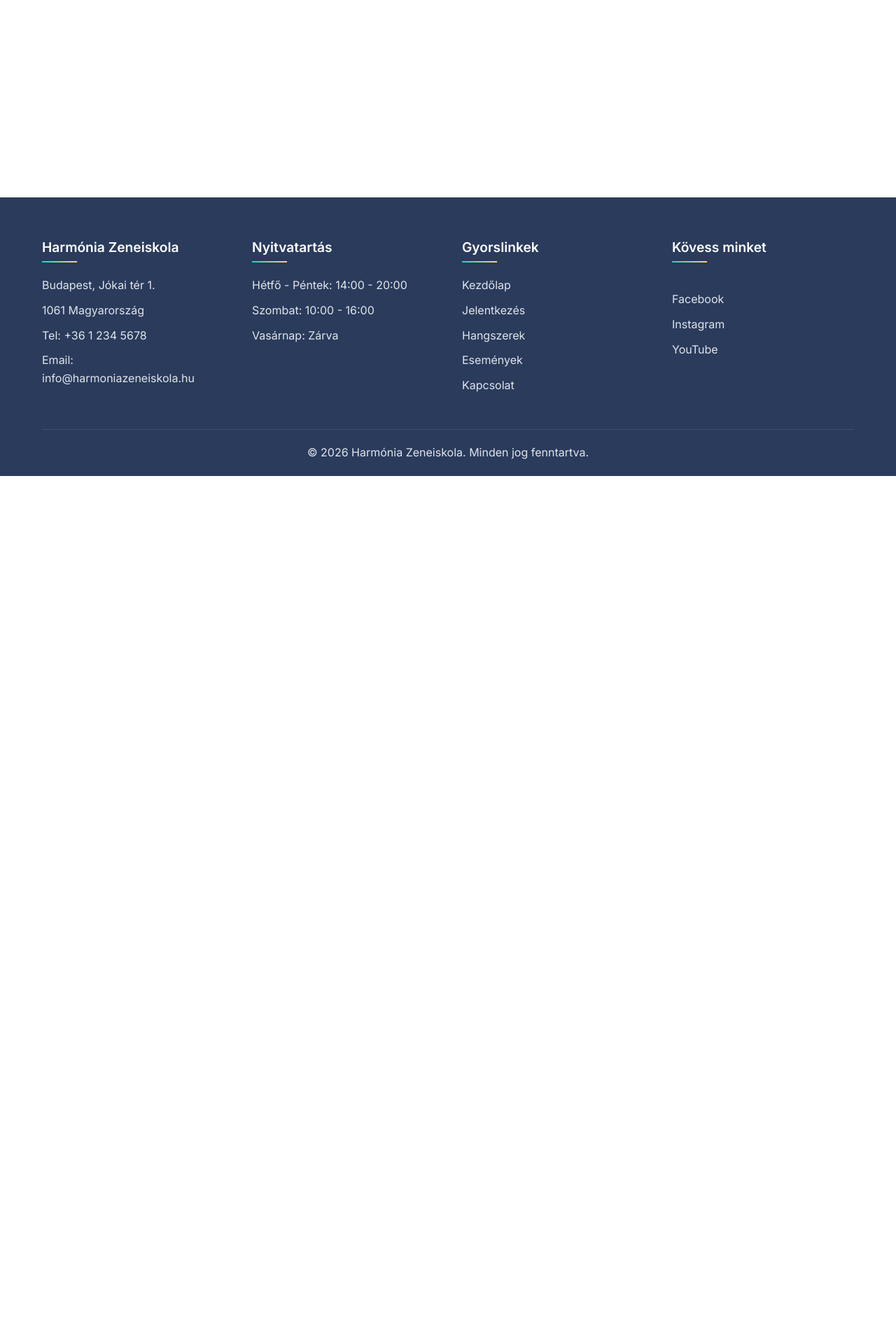
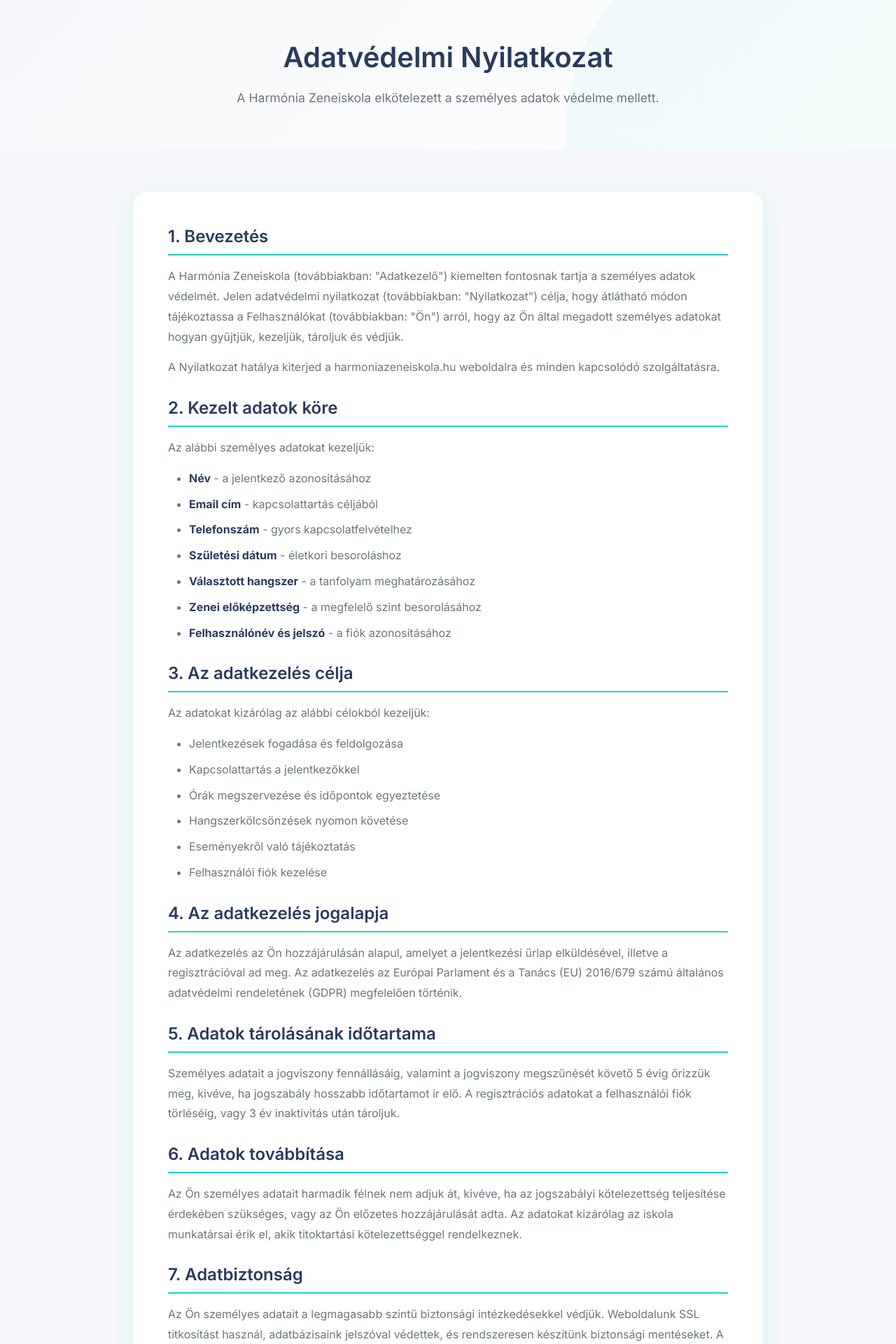
Before and after one commit to FMark161/Vizsgaremek_PR_FM, a React (Vite) app in the folder Frontend/: page /terms in a window 1280 px wide. Shown: the part 120-2040 px from the top of the page at 70% size. Before the commit the page ends 800 px from the top, so only its background shows below. Built offline with nearby package versions, Linux system fonts and the light colour scheme.

Commit message:
kölcsönözhető hangszereknél oktatók frissítése, adatvédelmi nyilatkozat, emlékezz erre a felhasználóra token

```diff
--- a/Frontend/src/App.jsx
+++ b/Frontend/src/App.jsx
@@ -16,6 +16,7 @@ import Admin from "./pages/Admin/Admin.jsx";
 import Login from "./pages/Login/Login.jsx";
 import Register from "./pages/Register/Register.jsx";
 import Lessons from "./pages/Lessons/Lessons.jsx";
+import Terms from './pages/Terms/Terms.jsx';
 
 function App() {
   return (
@@ -32,6 +33,7 @@ function App() {
             <Route path="/contact" element={<Contact />} />
             <Route path="/login" element={<Login />} />
             <Route path="/register" element={<Register />} />
+            <Route path="/terms" element={<Terms />} />
 
             {/* Védett oldalak - csak bejelentkezett felhasználók */}
             <Route path="/rental" element={
--- a/Frontend/src/pages/Login/Login.jsx
+++ b/Frontend/src/pages/Login/Login.jsx
@@ -134,9 +134,6 @@ const Login = () => {
                     />
                     <span>Emlékezz rám</span>
                   </label>
-                  <Link to="/forgot-password" className="auth-forgot-link">
-                    Elfelejtetted a jelszavad?
-                  </Link>
                 </div>
 
                 <button
--- a/Frontend/src/pages/Register/Register.css
+++ b/Frontend/src/pages/Register/Register.css
@@ -249,3 +249,15 @@
   border-left: 4px solid var(--error-red);
   font-size: 0.9rem;
 }
+
+/* Adatvédelmi nyilatkozat link stílusa */
+.terms-link {
+  color: var(--accent-turquoise);
+  text-decoration: underline;
+  transition: color 0.3s ease;
+}
+
+.terms-link:hover {
+  color: var(--accent-turquoise-dark);
+  text-decoration: none;
+}
--- a/Frontend/src/pages/Register/Register.jsx
+++ b/Frontend/src/pages/Register/Register.jsx
@@ -188,7 +188,7 @@ const Register = () => {
                       onChange={handleChange}
                     />
                     <span>
-                      Elfogadom az <Link to="/terms">Adatvédelmi nyilatkozatot</Link> és a <Link to="/terms">Felhasználási feltételeket</Link>
+                      Elfogadom az <Link to="/terms" className="terms-link">Adatvédelmi nyilatkozatot</Link> és a <Link to="/terms" className="terms-link">Felhasználási feltételeket</Link>
                     </span>
                   </label>
                   {errors.acceptTerms && <span className="auth-error-message">{errors.acceptTerms}</span>}
--- /dev/null
+++ b/Frontend/src/pages/Terms/Terms.css
@@ -0,0 +1,152 @@
+/* Terms Hero */
+.terms-hero {
+  background: linear-gradient(135deg, var(--secondary-light) 0%, var(--primary-white) 100%);
+  padding: 60px 0;
+  text-align: center;
+  position: relative;
+  overflow: hidden;
+}
+
+.terms-hero::before {
+  content: '';
+  position: absolute;
+  top: -50%;
+  right: -10%;
+  width: 600px;
+  height: 600px;
+  background: var(--gradient-primary);
+  opacity: 0.05;
+  border-radius: 50%;
+}
+
+.terms-hero h1 {
+  font-size: 2.5rem;
+  color: var(--dark-text);
+  margin-bottom: 20px;
+  position: relative;
+}
+
+.terms-description {
+  max-width: 700px;
+  margin: 0 auto;
+  color: var(--light-text);
+  font-size: 1.1rem;
+  line-height: 1.6;
+  position: relative;
+}
+
+/* Terms Content */
+.terms-content {
+  padding: 60px 0 80px;
+  background-color: var(--secondary-light);
+}
+
+.terms-card {
+  background: var(--primary-white);
+  border-radius: 20px;
+  padding: 50px;
+  box-shadow: 0 10px 30px var(--shadow);
+  max-width: 900px;
+  margin: 0 auto;
+}
+
+.terms-card h2 {
+  color: var(--dark-text);
+  font-size: 1.5rem;
+  margin-top: 30px;
+  margin-bottom: 15px;
+  padding-bottom: 10px;
+  border-bottom: 2px solid var(--accent-turquoise);
+}
+
+.terms-card h2:first-of-type {
+  margin-top: 0;
+}
+
+.terms-card p {
+  color: var(--light-text);
+  line-height: 1.8;
+  margin-bottom: 15px;
+  font-size: 1rem;
+}
+
+.terms-card ul {
+  margin: 15px 0 15px 30px;
+  color: var(--light-text);
+  line-height: 1.8;
+}
+
+.terms-card li {
+  margin-bottom: 8px;
+}
+
+.terms-card strong {
+  color: var(--dark-text);
+}
+
+.terms-footer {
+  margin-top: 40px;
+  padding-top: 30px;
+  border-top: 1px solid var(--border-light);
+  text-align: center;
+}
+
+.terms-footer p {
+  color: var(--light-text);
+  margin-bottom: 20px;
+  font-size: 0.9rem;
+}
+
+.btn-back {
+  display: inline-block;
+  background: var(--gradient-primary);
+  color: var(--primary-white);
+  padding: 12px 30px;
+  border-radius: 50px;
+  font-weight: 600;
+  transition: all 0.3s ease;
+}
+
+.btn-back:hover {
+  background: var(--accent-turquoise-dark);
+  transform: translateY(-2px);
+  box-shadow: 0 5px 15px var(--shadow-strong);
+}
+
+/* Reszponzív */
+@media (max-width: 768px) {
+  .terms-hero h1 {
+    font-size: 2rem;
+  }
+
+  .terms-card {
+    padding: 30px;
+  }
+
+  .terms-card h2 {
+    font-size: 1.3rem;
+  }
+}
+
+@media (max-width: 480px) {
+  .terms-hero h1 {
+    font-size: 1.8rem;
+  }
+
+  .terms-description {
+    font-size: 1rem;
+  }
+
+  .terms-card {
+    padding: 20px;
+  }
+
+  .terms-card h2 {
+    font-size: 1.2rem;
+  }
+
+  .terms-card p,
+  .terms-card ul {
+    font-size: 0.9rem;
+  }
+}
--- /dev/null
+++ b/Frontend/src/pages/Terms/Terms.jsx
@@ -0,0 +1,135 @@
+import { Link } from 'react-router-dom';
+import './Terms.css';
+
+const Terms = () => {
+  return (
+    <div className="terms">
+      <section className="terms-hero">
+        <div className="container">
+          <h1>Adatvédelmi Nyilatkozat</h1>
+          <p className="terms-description">
+            A Harmónia Zeneiskola elkötelezett a személyes adatok védelme mellett.
+          </p>
+        </div>
+      </section>
+
+      <section className="terms-content">
+        <div className="container">
+          <div className="terms-card">
+            <h2>1. Bevezetés</h2>
+            <p>
+              A Harmónia Zeneiskola (továbbiakban: "Adatkezelő") kiemelten fontosnak tartja a személyes adatok védelmét.
+              Jelen adatvédelmi nyilatkozat (továbbiakban: "Nyilatkozat") célja, hogy átlátható módon tájékoztassa a
+              Felhasználókat (továbbiakban: "Ön") arról, hogy az Ön által megadott személyes adatokat hogyan gyűjtjük,
+              kezeljük, tároljuk és védjük.
+            </p>
+            <p>
+              A Nyilatkozat hatálya kiterjed a harmoniazeneiskola.hu weboldalra és minden kapcsolódó szolgáltatásra.
+            </p>
+
+            <h2>2. Kezelt adatok köre</h2>
+            <p>Az alábbi személyes adatokat kezeljük:</p>
+            <ul>
+              <li><strong>Név</strong> - a jelentkező azonosításához</li>
+              <li><strong>Email cím</strong> - kapcsolattartás céljából</li>
+              <li><strong>Telefonszám</strong> - gyors kapcsolatfelvételhez</li>
+              <li><strong>Születési dátum</strong> - életkori besoroláshoz</li>
+              <li><strong>Választott hangszer</strong> - a tanfolyam meghatározásához</li>
+              <li><strong>Zenei előképzettség</strong> - a megfelelő szint besorolásához</li>
+              <li><strong>Felhasználónév és jelszó</strong> - a fiók azonosításához</li>
+            </ul>
+
+            <h2>3. Az adatkezelés célja</h2>
+            <p>Az adatokat kizárólag az alábbi célokból kezeljük:</p>
+            <ul>
+              <li>Jelentkezések fogadása és feldolgozása</li>
+              <li>Kapcsolattartás a jelentkezőkkel</li>
+              <li>Órák megszervezése és időpontok egyeztetése</li>
+              <li>Hangszerkölcsönzések nyomon követése</li>
+              <li>Eseményekről való tájékoztatás</li>
+              <li>Felhasználói fiók kezelése</li>
+            </ul>
+
+            <h2>4. Az adatkezelés jogalapja</h2>
+            <p>
+              Az adatkezelés az Ön hozzájárulásán alapul, amelyet a jelentkezési űrlap elküldésével,
+              illetve a regisztrációval ad meg. Az adatkezelés az Európai Parlament és a Tanács (EU)
+              2016/679 számú általános adatvédelmi rendeletének (GDPR) megfelelően történik.
+            </p>
+
+            <h2>5. Adatok tárolásának időtartama</h2>
+            <p>
+              Személyes adatait a jogviszony fennállásáig, valamint a jogviszony megszűnését követő 5 évig őrizzük meg,
+              kivéve, ha jogszabály hosszabb időtartamot ír elő. A regisztrációs adatokat a felhasználói fiók törléséig,
+              vagy 3 év inaktivitás után tároljuk.
+            </p>
+
+            <h2>6. Adatok továbbítása</h2>
+            <p>
+              Az Ön személyes adatait harmadik félnek nem adjuk át, kivéve, ha az jogszabályi kötelezettség teljesítése
+              érdekében szükséges, vagy az Ön előzetes hozzájárulását adta. Az adatokat kizárólag az iskola munkatársai
+              érik el, akik titoktartási kötelezettséggel rendelkeznek.
+            </p>
+
+            <h2>7. Adatbiztonság</h2>
+            <p>
+              Az Ön személyes adatait a legmagasabb szintű biztonsági intézkedésekkel védjük. Weboldalunk SSL
+              titkosítást használ, adatbázisaink jelszóval védettek, és rendszeresen készítünk biztonsági mentéseket.
+              A jelszavakat hashelten, biztonságos formában tároljuk.
+            </p>
+
+            <h2>8. Az Ön jogai</h2>
+            <p>Az Önt megillető jogok a GDPR alapján:</p>
+            <ul>
+              <li><strong>Tájékoztatáshoz való jog</strong> - kérheti, hogy milyen adatokat kezelünk Önről</li>
+              <li><strong>Helyesbítéshez való jog</strong> - kérheti a pontatlan adatok javítását</li>
+              <li><strong>Törléshez való jog</strong> - kérheti adatai törlését ("elfeledtetéshez való jog")</li>
+              <li><strong>Adatkezelés korlátozásához való jog</strong> - kérheti adatai kezelésének felfüggesztését</li>
+              <li><strong>Adathordozhatósághoz való jog</strong> - kérheti adatai átadását</li>
+              <li><strong>Tiltakozáshoz való jog</strong> - tiltakozhat az adatkezelés ellen</li>
+            </ul>
+            <p>
+              Jogainak gyakorlásához kérjük, vegye fel velünk a kapcsolatot az <strong>info@harmoniazeneiskola.hu</strong> email címen.
+            </p>
+
+            <h2>9. Panasz benyújtása</h2>
+            <p>
+              Ha úgy érzi, hogy az adatkezelés során megsértettük az Ön jogait, panasszal fordulhat a
+              <strong> Nemzeti Adatvédelmi és Információszabadság Hatósághoz (NAIH)</strong>:
+            </p>
+            <p>
+              Cím: 1055 Budapest, Falk Miksa utca 9-11.<br />
+              Telefon: +36 (1) 391-1400<br />
+              Email: ugyfelszolgalat@naih.hu<br />
+              Web: www.naih.hu
+            </p>
+
+            <h2>10. A Nyilatkozat módosítása</h2>
+            <p>
+              Fenntartjuk a jogot, hogy jelen Nyilatkozatot bármikor módosítsuk. A módosítások a közzétételükkel
+              lépnek hatályba. Kérjük, időnként ellenőrizze ezt az oldalt a változások nyomon követése érdekében.
+            </p>
+
+            <h2>11. Kapcsolat</h2>
+            <p>
+              Ha bármilyen kérdése van az adatkezeléssel kapcsolatban, kérjük, vegye fel velünk a kapcsolatot:
+            </p>
+            <p>
+              <strong>Harmónia Zeneiskola</strong><br />
+              Cím: 1061 Budapest, Jókai tér 1.<br />
+              Email: info@harmoniazeneiskola.hu<br />
+              Telefon: +36 1 234 5678
+            </p>
+
+            <div className="terms-footer">
+              <p>Utolsó módosítás: 2026. január 1.</p>
+              <Link to="/" className="btn-back">Vissza a főoldalra</Link>
+            </div>
+          </div>
+        </div>
+      </section>
+    </div>
+  );
+};
+
+export default Terms;
```
Also changed, not shown: 1 other file (tests, documents, lock files or other folders).
